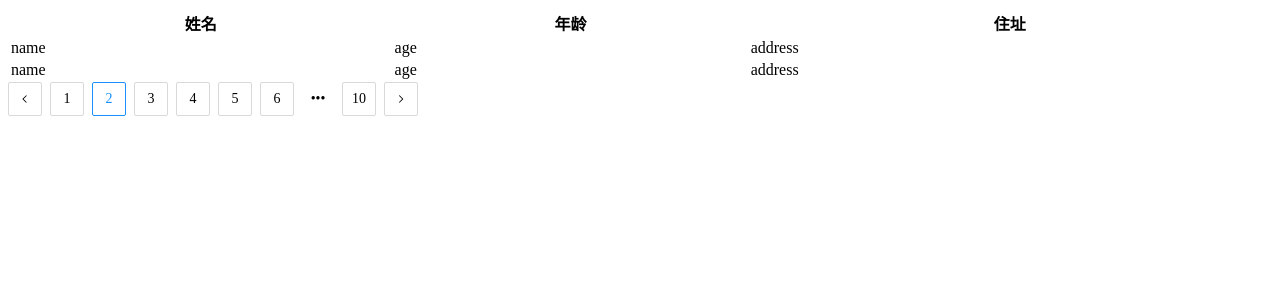
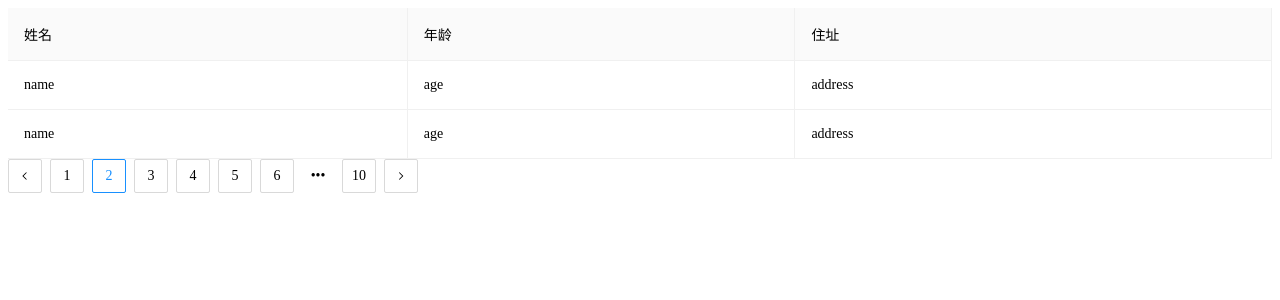
Before and after one commit to baozoudashijian/Guli-VueTestUtils-Version, a Vue app: page / in a window 1280 px wide. Shown: the top 300 px of the page. Built offline with nearby package versions, Linux system fonts and the light colour scheme.

Commit message:
feat: 添加border,displaySort属性

```diff
--- a/src/App.vue
+++ b/src/App.vue
@@ -1,6 +1,6 @@
 <template>
   <div id="app">
-    <g-table :dataSource="dataSource" :columns="columns"/>
+    <g-table :dataSource="dataSource" :columns="columns"  bordered />
     <g-pagination :total-page="10" :current-page.sync="currentPage"></g-pagination>
   </div>
 </template>
--- a/src/table/table.vue
+++ b/src/table/table.vue
@@ -1,10 +1,12 @@
 <template>
   <div class="g-table">
-    <table>
+    <table :class="bordered">
       <tr>
+        <th v-if="dispalySort"></th>
         <th v-for="column in columns">{{column.title}}</th>
       </tr>
-      <tr v-for="dataSourceItem in dataSource">
+      <tr v-for="(dataSourceItem, index) in dataSource">
+        <td v-if="dispalySort">{{index}}</td>
         <td v-for="key in Object.keys(dataSourceItem).filter(item => item !== 'key')">{{key}}</td>
       </tr>
     </table>
@@ -22,6 +24,14 @@
       columns: {
         type: Array,
         required: true
+      },
+      dispalySort: {
+        type: Boolean,
+        default: false
+      },
+      bordered: {
+        type: Boolean,
+        default: false
       }
     }
   }
@@ -31,5 +41,28 @@
   .g-table
     table
       /*display: block*/
+      border-collapse: collapse
       width: 100%
+      tr
+        text-align: left
+        font-size: 14px
+        th
+          padding: 16px
+          font-weight: 500
+          background-color: #fafafa
+          border-bottom: 1px solid #f0f0f0
+          border-right: 1px solid #f0f0f0
+        td
+          padding: 16px
+          border-bottom: 1px solid #f0f0f0
+          border-right: 1px solid #f0f0f0
+
+      &.bordered
+        tr
+
+          th
+            border-right: 1px solid #f0f0f0
+          td
+            border-right: 1px solid #f0f0f0
+
 </style>
```
